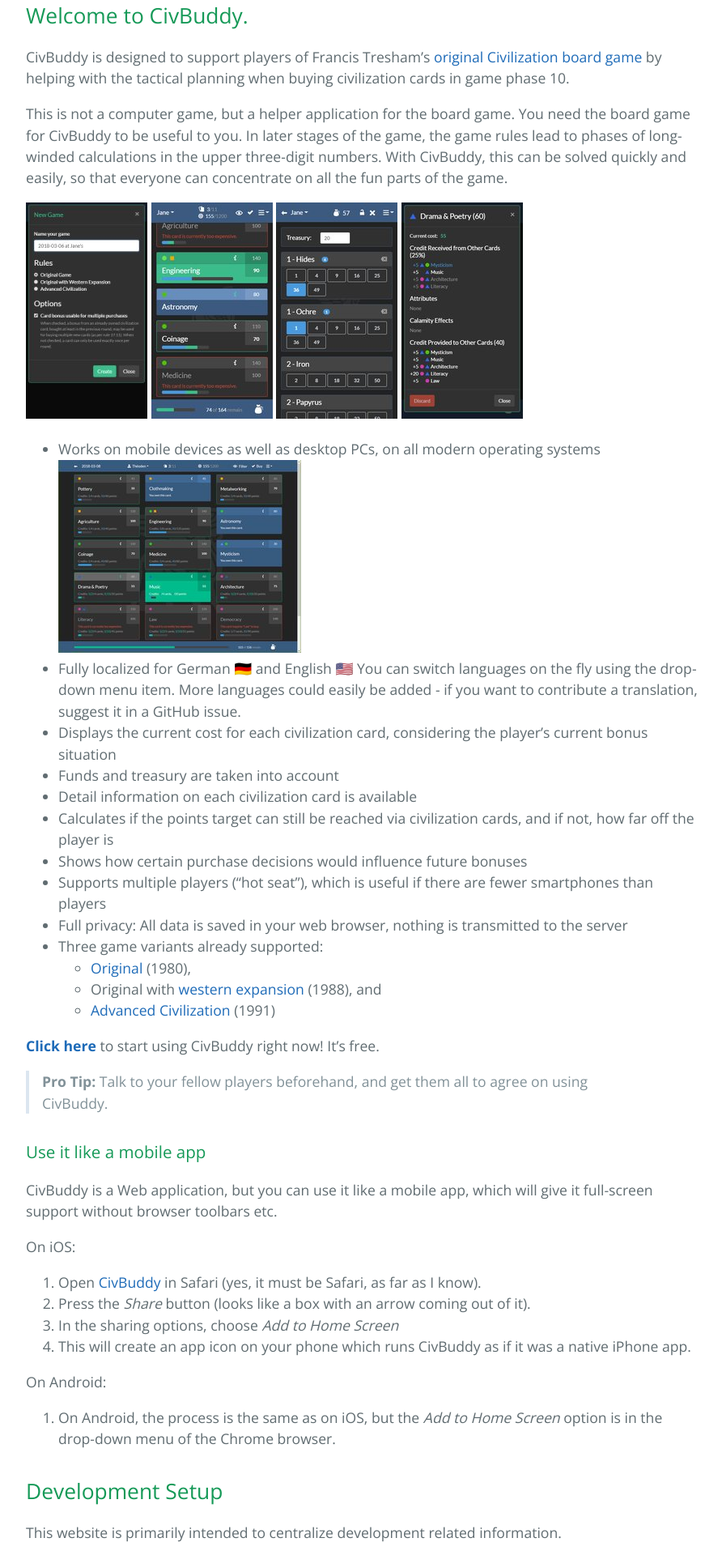
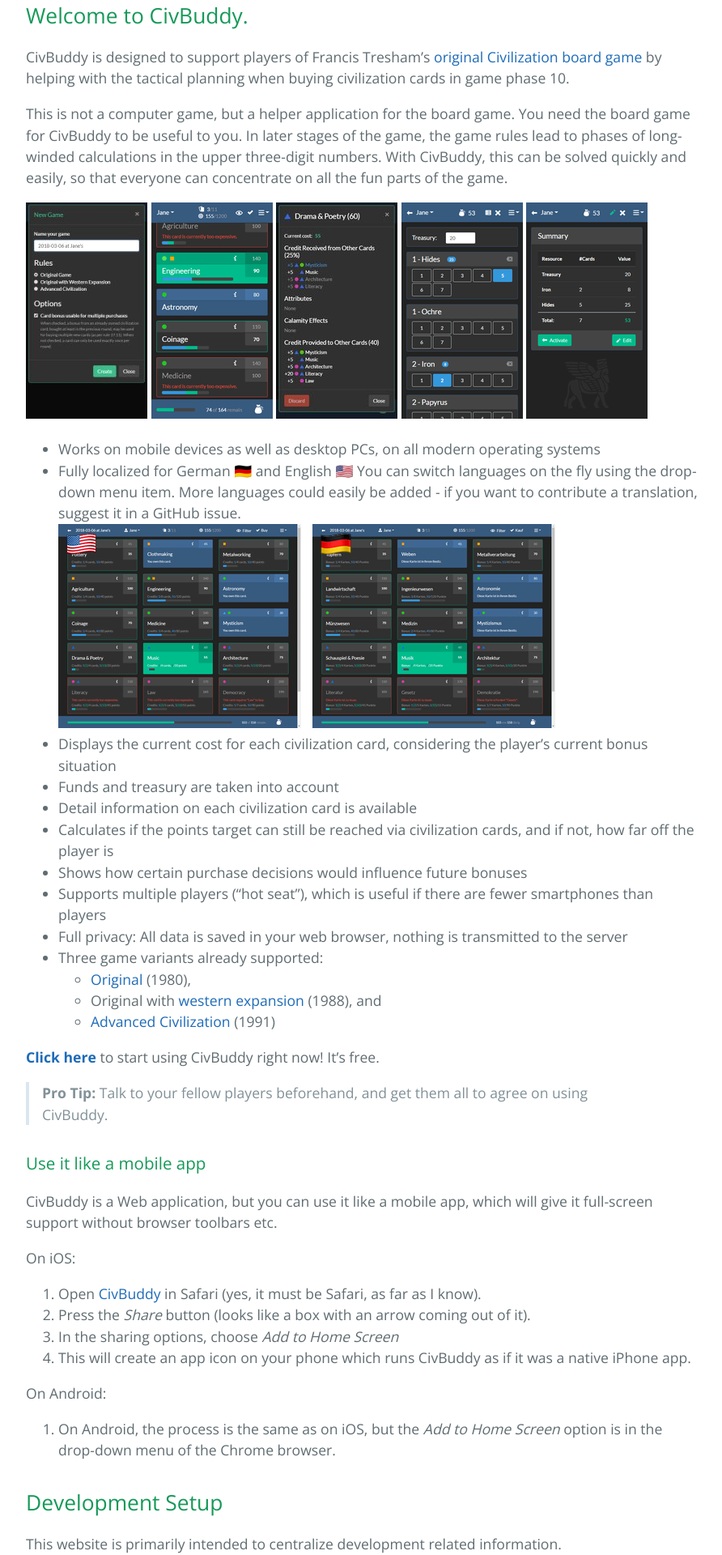
Before and after one commit to tsjensen/civbuddy, a Jekyll site: the page built from index.html, in a window 1280 px wide. Shown: the part 417-2337 px from the top of the page at 81% size, without its empty margins (192-1084 px from the left). Built offline with Jekyll 4.4.1, drawn with Linux system fonts in a browser that asks for light colours; emoji names are drawn with the system emoji font.

Commit message:
Update screenshot to recent version

```diff
--- a/index.html
+++ b/index.html
@@ -17,14 +17,17 @@
 so that everyone can concentrate on all the fun parts of the game.
 
 [![Variants]({{ site.baseurl }}/images/screenshots/screenshot-5_t.jpg)]({{ site.baseurl }}/images/screenshots/screenshot-5.png)
-[![Cards]({{ site.baseurl }}/images/screenshots/screenshot-6_t.jpg)]({{ site.baseurl }}/images/screenshots/screenshot-6.png)
-[![Funds]({{ site.baseurl }}/images/screenshots/screenshot-7_t.jpg)]({{ site.baseurl }}/images/screenshots/screenshot-7.png)
+[![Cards]({{ site.baseurl }}/images/screenshots/screenshot-6_t.png)]({{ site.baseurl }}/images/screenshots/screenshot-6.png)
 [![Card Info]({{ site.baseurl }}/images/screenshots/screenshot-8_t.jpg)]({{ site.baseurl }}/images/screenshots/screenshot-8.png)
+[![Funds]({{ site.baseurl }}/images/screenshots/screenshot-7_t.png)]({{ site.baseurl }}/images/screenshots/screenshot-7.png)
+[![Funds Summary]({{ site.baseurl }}/images/screenshots/screenshot-10_t.png)]({{ site.baseurl }}/images/screenshots/screenshot-10.png)
 
-- Works on mobile devices as well as desktop PCs, on all modern operating systems\\
-  [![Cards on larger screen]({{ site.baseurl }}/images/screenshots/screenshot-9_t.jpg)]({{ site.baseurl }}/images/screenshots/screenshot-9.png)
+- Works on mobile devices as well as desktop PCs, on all modern operating systems
 - Fully localized for German :de: and English :us: You can switch languages on the fly using the drop-down menu item.
-  More languages could easily be added - if you want to contribute a translation, suggest it in a GitHub issue.
+  More languages could easily be added - if you want to contribute a translation, suggest it in a GitHub issue.\\
+  [![Cards on larger screen]({{ site.baseurl }}/images/screenshots/screenshot-9_t.png)]({{ site.baseurl }}/images/screenshots/screenshot-9.png)
+  &nbsp;
+  [![Larger screen German]({{ site.baseurl }}/images/screenshots/screenshot-9-de_t.png)]({{ site.baseurl }}/images/screenshots/screenshot-9-de.png)
 - Displays the current cost for each civilization card, considering the player's current bonus situation
 - Funds and treasury are taken into account
 - Detail information on each civilization card is available
```
Also changed, not shown: images/screenshots/screenshot-10.png (added), images/screenshots/screenshot-10_t.png (added), images/screenshots/screenshot-6.png, images/screenshots/screenshot-6_t.jpg (deleted), images/screenshots/screenshot-6_t.png (added), images/screenshots/screenshot-7.png, images/screenshots/screenshot-7_t.jpg (deleted), images/screenshots/screenshot-7_t.png (added), images/screenshots/screenshot-9-de.png (added), images/screenshots/screenshot-9-de_t.png (added), images/screenshots/screenshot-9.png, images/screenshots/screenshot-9_t.jpg (deleted), images/screenshots/screenshot-9_t.png (added).
